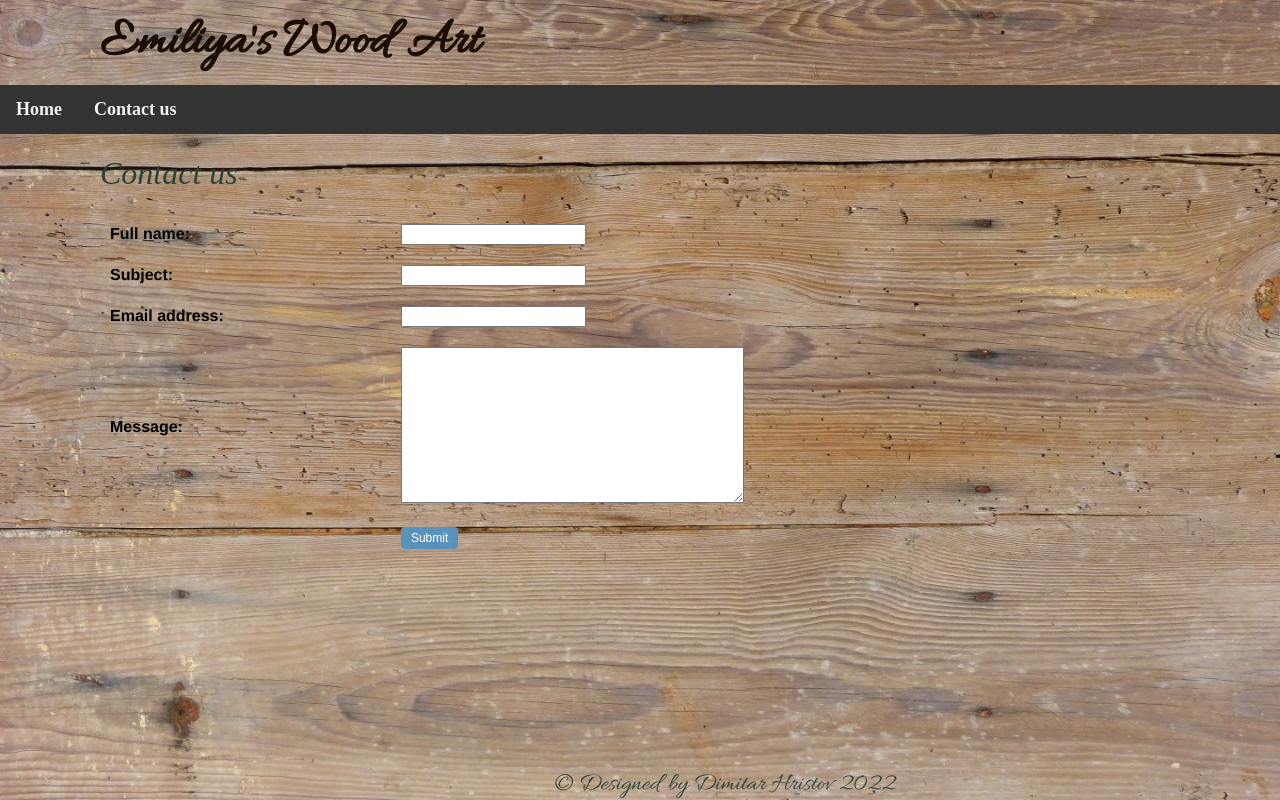
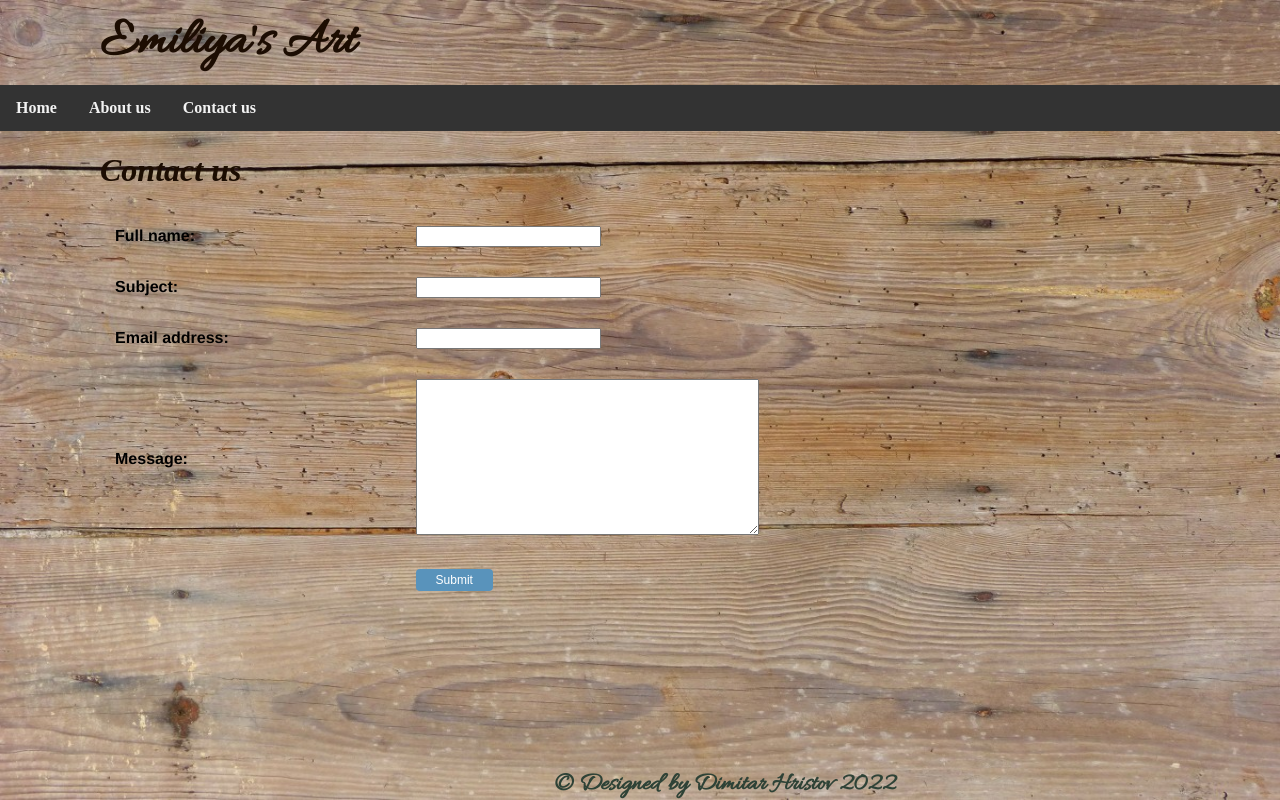
Before and after one commit to dimitarhristov86/ewart, a Django app: page /contact in a window 1280 px wide. Run offline with Django 4.2, Linux system fonts and the light colour scheme; parts of the project's set-up code (start-up, migrations or seed data) failed here and were passed over.

Commit message:
new email set up, about us functionality

```diff
--- a/ewart/settings.py
+++ b/ewart/settings.py
@@ -18,7 +18,7 @@ from pathlib import Path
 BASE_DIR = Path(__file__).resolve().parent.parent
 
 # csv config_file read
-with open('config.csv', newline="") as f:
+with open('./config.csv', newline="") as f:
     reader = csv.DictReader(f)
     for row in reader:
         email = row['email']
--- a/shop/static/css/base.css
+++ b/shop/static/css/base.css
@@ -56,15 +56,15 @@ p {
 
 table {
     width:100%;
-    border-spacing:0;
+    border-spacing:10;
     border-collapse: collapse;
 }
 
 table th, table td {
     text-align:left;
     font-size:16px;
-    padding:10px;
-    margin:0;
+    padding:15px;
+    margin:5;
 }
 
 tbody tr:nth-child(odd) {
@@ -95,7 +95,7 @@ tbody td.num {
 
 td input[type="submit"] {
     font-size:12px;
-    padding:4px 10px;
+    padding:4px 20px;
 }
 
 form p label, form p input {
@@ -146,7 +146,7 @@ ul.errorlist {
     font-family:'Allura', cursive;
     font-weight:bold;
     float:left;
-    color:#1c0d02;;
+    color:#1c0d02;
     font-size:52px;
     margin-right:10%;
 }
@@ -365,7 +365,7 @@ form div.field {
   color: #f2f2f2;
   text-align: center;
   text-decoration: none;
-  font-size: 18px;
+  font-size: 16px;
   padding: 14px 16px;
 }
 
@@ -382,7 +382,7 @@ form div.field {
 
 .footer {
     font-family:'Allura', cursive;
-    font-weight:normal;
+    font-weight:bold;
     color:#2e4236;
     position:fixed;
     bottom:0px;
--- a/shop/templates/shop/base.html
+++ b/shop/templates/shop/base.html
@@ -3,13 +3,13 @@
 <html>
 <head>
     <meta charset="utf-8" />
-    <title>Emiliya's Wood Art</title>
+    <title>Emiliya's Art</title>
     <link href="{% static 'css/base.css' %}" rel="stylesheet">
     <link rel="icon" href="media/favicon.png">
 </head>
 <body>
     <div id="header">
-      <a href="/" class="logo">Emiliya's Wood Art</a>
+      <a href="/" class="logo">Emiliya's Art</a>
         <style>
             @import url('https://fonts.googleapis.com/css2?family=Allura&display=swap');
         </style>
@@ -17,6 +17,7 @@
     <div class="topnav" >
         <a class="active"></a>
         <a href="/" style="float:left;">Home</a>
+        <a href="/about_us" style="float:left;">About us</a>
         <a href="/contact" style="float:left;">Contact us</a>
     </div>
 <div id="content">
--- a/shop/templates/shop/contact.html
+++ b/shop/templates/shop/contact.html
@@ -3,7 +3,7 @@
 {% block title %}Contact Us{% endblock title %}
 
 {% block content %}
-<h1>Contact us</h1>
+<h1 style="font-weight:bold;color:#1c0d02;">Contact us</h1>
 
 {% if submitted %}
     <p class="success">
--- a/shop/urls.py
+++ b/shop/urls.py
@@ -9,4 +9,5 @@ urlpatterns = [
     path('<slug:category_slug>/', views.product_list, name='product_list_by_category'),
     path('<int:id>/<slug:slug>/', views.product_detail, name='product_detail'),
     path('contact', views.contact, name='contact'),
+    path('about_us', views.about_us, name='about_us'),
 ]
--- a/shop/views.py
+++ b/shop/views.py
@@ -40,7 +40,7 @@ def contact(request):
             Message: {body['message']}\n
             """
             conn = get_connection('django.core.mail.backends.smtp.EmailBackend')
-            send_mail(subject, message, body['email_address'], ['emiliyawoodart@gmail.com'], fail_silently=False,
+            send_mail(subject, message, body['email_address'], ['emiliyasart@gmail.com'], fail_silently=False,
                       connection=conn)
             return HttpResponseRedirect('/contact?submitted=True')
     else:
@@ -48,3 +48,7 @@ def contact(request):
         if 'submitted' in request.GET:
             submitted = True
     return render(request, 'shop/contact.html', {'form': form, 'submitted': submitted})
+
+
+def about_us(request):
+    return render(request, 'shop/about_us.html', {})
```
Also changed, not shown: shop/templates/shop/about_us.html (added, +14 -0 lines), media/emiliya_ivanova.jpg (added).
